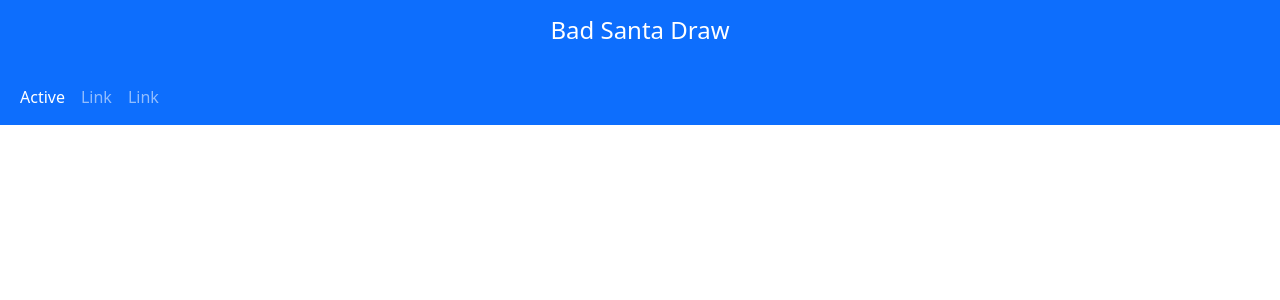
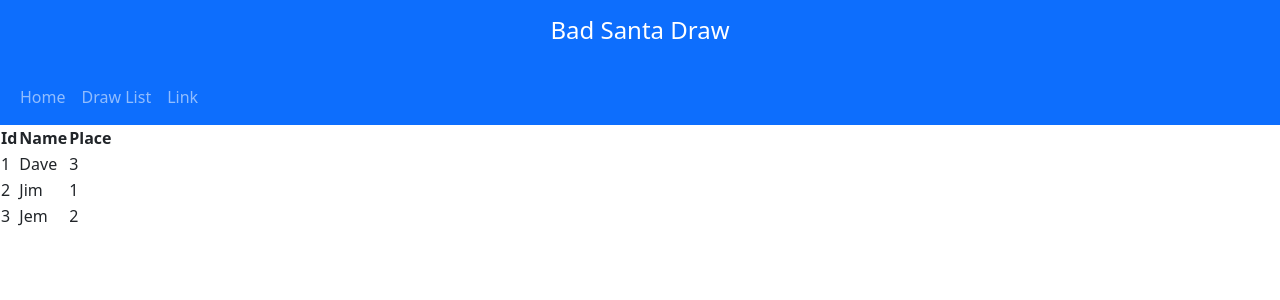
Before and after one commit to DavidAustinMackenzie/BadSantaNG, an Angular app: page /draw in a window 1280 px wide. Before the commit this address led to /. Shown: the top 300 px of the page. Built offline with nearby package versions, Linux system fonts and the light colour scheme.

Commit message:
added draw component

```diff
--- a/angular.json
+++ b/angular.json
@@ -100,5 +100,8 @@
         }
       }
     }
+  },
+  "cli": {
+    "analytics": false
   }
 }
--- a/src/app/app.component.html
+++ b/src/app/app.component.html
@@ -6,10 +6,10 @@
   <div class="container-fluid">
     <ul class="navbar-nav">
       <li class="nav-item">
-        <a class="nav-link active" href="#">Active</a>
+        <a class="nav-link" href="/home">Home</a>
       </li>
       <li class="nav-item">
-        <a class="nav-link" href="#">Link</a>
+        <a class="nav-link" href="/draw">Draw List</a>
       </li>
       <li class="nav-item">
         <a class="nav-link" href="#">Link</a>
--- a/src/app/app.routes.ts
+++ b/src/app/app.routes.ts
@@ -1,7 +1,9 @@
 import { Routes } from '@angular/router';
 import { HomeComponent } from './home/home.component';
+import { DrawComponent } from './draw/draw.component';
 
 export const routes: Routes = [
     {path: 'home', component: HomeComponent},
     {path: '', component: HomeComponent},
+    {path: 'draw', component: DrawComponent}
 ];
--- /dev/null
+++ b/src/app/draw/draw.component.html
@@ -0,0 +1,24 @@
+<table>
+    <thead>
+        <th>Id</th>
+        <th>Name</th>
+        <th>Place</th>
+    </thead>
+    <tbody>
+        <tr>
+            <td>1</td>
+            <td>Dave</td>
+            <td>3</td>
+        </tr>
+        <tr>
+            <td>2</td>
+            <td>Jim</td>
+            <td>1</td>
+        </tr>
+        <tr>
+            <td>3</td>
+            <td>Jem</td>
+            <td>2</td>
+        </tr>
+    </tbody>
+</table>
```
Also changed, not shown: src/app/draw/draw.component.ts (added, +13 -0 lines), src/app/draw/draw.component.css (added), 1 other file (tests, documents, lock files or other folders).
